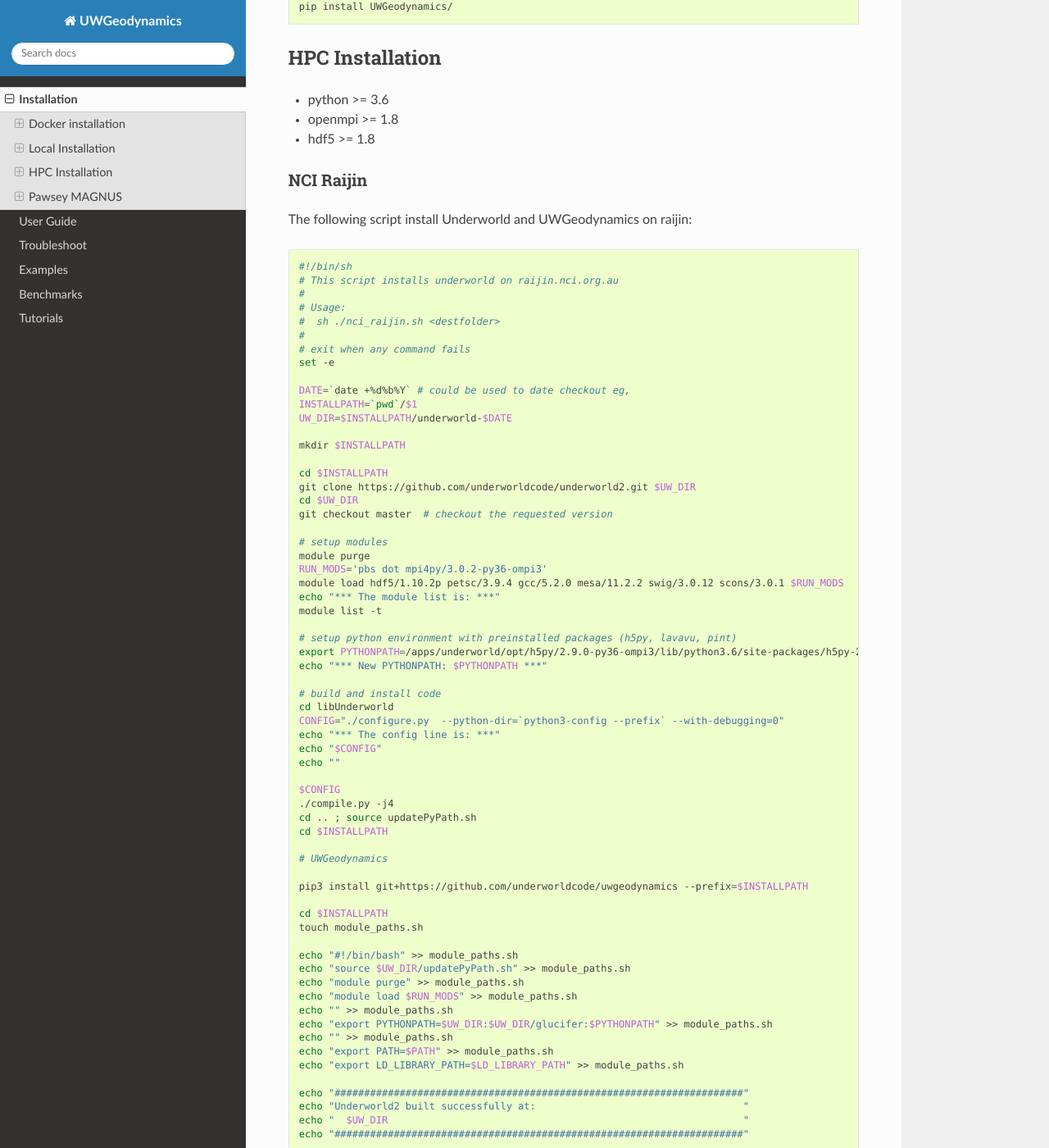
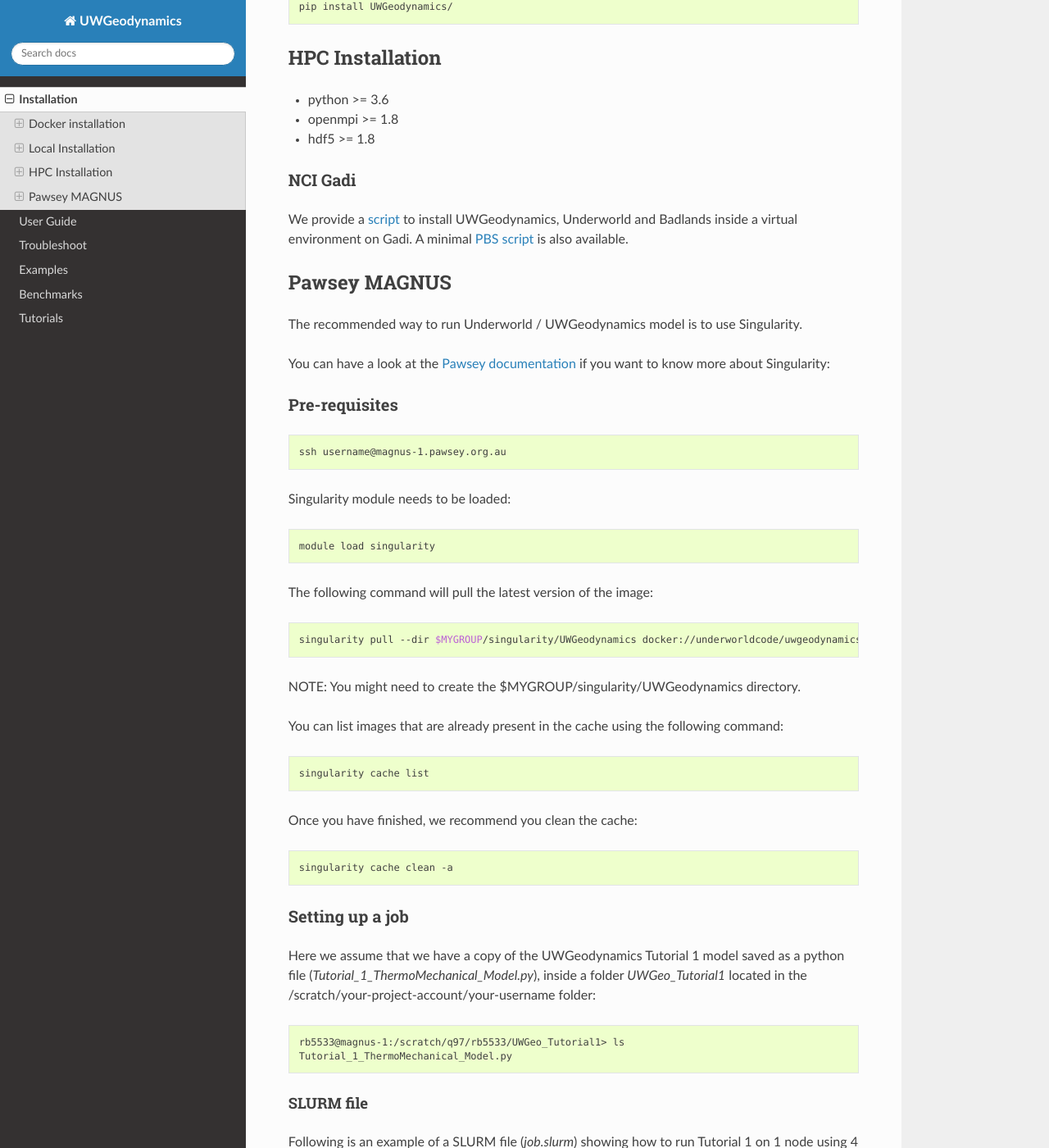
Before and after one commit to underworldcode/UWGeodynamics, a Sphinx documentation site: the page built from docs/source/Installation.rst, in a window 1280 px wide and 1400 px high, scrolled down 3002 px. Shown: the whole window at 82% size. Built offline with Sphinx 7.4.7 and the Read the Docs theme 2.0.0, drawn with Linux system fonts in a browser that asks for light colours; some of the changed text lies outside the part shown.

Commit message:
Update docs, get rid of Raijin

```diff
--- a/docs/source/Installation.rst
+++ b/docs/source/Installation.rst
@@ -169,102 +169,12 @@ requirements
 - openmpi >= 1.8
 - hdf5 >= 1.8
 
-NCI Raijin
+NCI Gadi
 ~~~~~~~~~~
 
-The following script install Underworld and UWGeodynamics on raijin:
-
-.. code:: bash
-
-  #!/bin/sh
-  # This script installs underworld on raijin.nci.org.au
-  #
-  # Usage:
-  #  sh ./nci_raijin.sh <destfolder>
-  #
-  # exit when any command fails
-  set -e
-
-  DATE=`date +%d%b%Y` # could be used to date checkout eg,
-  INSTALLPATH=`pwd`/$1
-  UW_DIR=$INSTALLPATH/underworld-$DATE
-
-  mkdir $INSTALLPATH
-
-  cd $INSTALLPATH
-  git clone https://github.com/underworldcode/underworld2.git $UW_DIR
-  cd $UW_DIR
-  git checkout master  # checkout the requested version
-
-  # setup modules
-  module purge
-  RUN_MODS='pbs dot mpi4py/3.0.2-py36-ompi3'
-  module load hdf5/1.10.2p petsc/3.9.4 gcc/5.2.0 mesa/11.2.2 swig/3.0.12 scons/3.0.1 $RUN_MODS
-  echo "*** The module list is: ***"
-  module list -t
-
-  # setup python environment with preinstalled packages (h5py, lavavu, pint)
-  export PYTHONPATH=/apps/underworld/opt/h5py/2.9.0-py36-ompi3/lib/python3.6/site-packages/h5py-2.9.0-py3.6-linux-x86_64.egg/:/apps/underworld/opt/lavavu/1.4.1_rc/:/apps/underworld/opt/pint/0.9_py36/lib/python3.6/site-packages/:$PYTHONPATH
-  echo "*** New PYTHONPATH: $PYTHONPATH ***"
-
-  # build and install code
-  cd libUnderworld
-  CONFIG="./configure.py  --python-dir=`python3-config --prefix` --with-debugging=0"
-  echo "*** The config line is: ***"
-  echo "$CONFIG"
-  echo ""
-
-  $CONFIG
-  ./compile.py -j4
-  cd .. ; source updatePyPath.sh
-  cd $INSTALLPATH
-
-  # UWGeodynamics
-
-  pip3 install git+https://github.com/underworldcode/uwgeodynamics --prefix=$INSTALLPATH
-
-  cd $INSTALLPATH
-  touch module_paths.sh
-
-  echo "#!/bin/bash" >> module_paths.sh
-  echo "source $UW_DIR/updatePyPath.sh" >> module_paths.sh
-  echo "module purge" >> module_paths.sh
-  echo "module load $RUN_MODS" >> module_paths.sh
-  echo "" >> module_paths.sh
-  echo "export PYTHONPATH=$UW_DIR:$UW_DIR/glucifer:$PYTHONPATH" >> module_paths.sh
-  echo "" >> module_paths.sh
-  echo "export PATH=$PATH" >> module_paths.sh
-  echo "export LD_LIBRARY_PATH=$LD_LIBRARY_PATH" >> module_paths.sh
-
-  echo "#####################################################################"
-  echo "Underworld2 built successfully at:                                   "
-  echo "  $UW_DIR                                                            "
-  echo "#####################################################################"
-
-
-We provide a minimal PBS script:
-
-.. code:: bash
-
-  #PBS -P project
-  #PBS -q normal
-  #PBS -l walltime=1:00:00
-  #PBS -l mem=1GB
-  #PBS -l jobfs=10MB
-  #PBS -l ncpus=6
-  #PBS -l software=underworld
-  #PBS -l wd
-  #PBS -N name
-
-  source path-to-your-underworld-installation/module_paths.sh
-
-  MODELNAME="Model"
-  OUTPUTPATH=`pwd`
-  SCRIPT="Model.py"
-
-  mpiexec --mca mpi_warn_on_fork 0 --mca opal_abort_print_stack 1 --mca mpi_param_check 1 \
-   --mca mpi_add_procs_cutoff 256 python ./$SCRIPT 1> $OUTPUTPATH/$MODELNAME.$PBS_JOBID.log 2> $OUTPUTPATH/$MODELNAME.$PBS_JOBID.err
-
+We provide a `script <https://github.com/underworldcode/UWGeodynamics/blob/master/nci_gadi/install_on_gadi.sh>`_  to install UWGeodynamics, Underworld and Badlands inside a virtual
+environment on Gadi.
+A minimal `PBS script <https://github.com/underworldcode/UWGeodynamics/blob/master/nci_gadi/script.pbs>`_ is also available.
 
 Pawsey MAGNUS
 -------------
```
